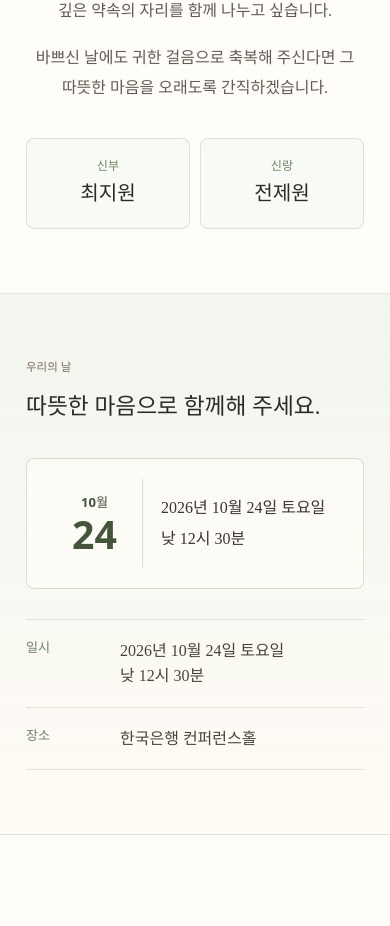
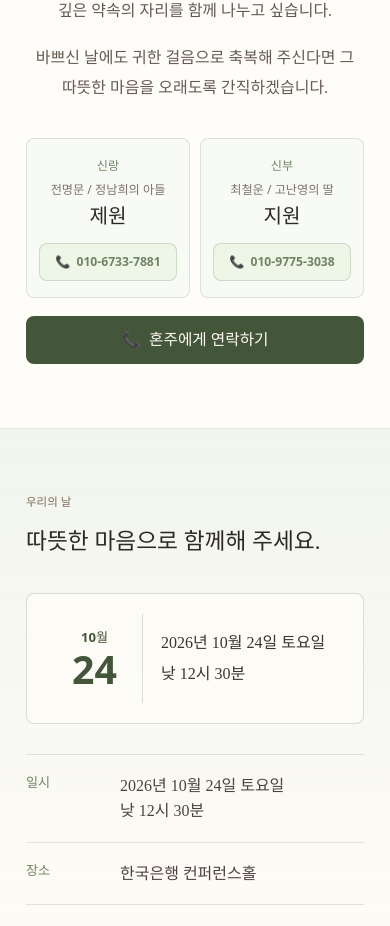
Before and after one commit to jewonj0620/wedding_invitation, a React (Vite) app: page / in a window 390 px wide. Shown: the part 1010-1936 px from the top of the page. Built offline with nearby package versions, Linux system fonts and the light colour scheme.

Commit message:
check point #1 : remove english name, make button for text and phone call

```diff
--- a/src/App.css
+++ b/src/App.css
@@ -170,6 +170,54 @@
   font-family: var(--sans);
   font-size: 0.76rem;
   color: #7c7067;
+  line-height: 1.4;
+  word-break: keep-all;
+}
+
+.person__phone {
+  display: inline-flex;
+  justify-content: center;
+  align-items: center;
+  gap: 6px;
+  width: 100%;
+  min-height: 38px;
+  margin-top: 8px;
+  padding: 8px 10px;
+  color: #354a2f;
+  font-family: var(--sans);
+  font-size: 0.82rem;
+  font-weight: 800;
+  text-decoration: none;
+  background: #eef6e8;
+  border: 1px solid rgba(106, 124, 92, 0.24);
+  border-radius: 8px;
+}
+
+.host-contact-trigger {
+  display: inline-flex;
+  justify-content: center;
+  align-items: center;
+  gap: 8px;
+  width: 100%;
+  min-height: 48px;
+  margin-top: 18px;
+  padding: 12px 18px;
+  color: #fffaf3;
+  font-family: var(--sans);
+  font-size: 0.98rem;
+  font-weight: 800;
+  background: #43563a;
+  border: 0;
+  border-radius: 8px;
+  cursor: pointer;
+}
+
+.person__phone:focus-visible,
+.host-contact-trigger:focus-visible,
+.contact-page__close:focus-visible,
+.host-actions a:focus-visible {
+  outline: 2px solid #2f4f2a;
+  outline-offset: 3px;
 }
 
 .details {
@@ -287,6 +335,148 @@
   font-weight: 600;
 }
 
+.contact-page {
+  position: fixed;
+  inset: 0;
+  z-index: 20;
+  width: min(100%, 480px);
+  min-height: 100svh;
+  margin: 0 auto;
+  padding: 24px 20px 40px;
+  overflow-y: auto;
+  color: #2f2925;
+  background:
+    linear-gradient(180deg, rgba(255, 253, 250, 0.98), rgba(248, 250, 244, 0.98)),
+    #fffdfa;
+  box-shadow: 0 0 0 9999px rgba(36, 30, 26, 0.32);
+}
+
+.contact-page__bar {
+  display: flex;
+  align-items: center;
+  justify-content: space-between;
+  gap: 12px;
+}
+
+.contact-page__bar p {
+  margin: 0;
+  color: #7f6b58;
+  font-family: var(--sans);
+  font-size: 0.72rem;
+  font-weight: 800;
+  text-transform: uppercase;
+}
+
+.contact-page__close {
+  min-height: 38px;
+  padding: 8px 14px;
+  color: #443831;
+  font-family: var(--sans);
+  font-size: 0.86rem;
+  font-weight: 800;
+  background: #f2eadf;
+  border: 1px solid rgba(80, 68, 54, 0.16);
+  border-radius: 8px;
+  cursor: pointer;
+}
+
+.contact-page__header {
+  padding: 34px 0 26px;
+  text-align: center;
+}
+
+.contact-page__header h2 {
+  margin: 0;
+  font-size: 1.58rem;
+  line-height: 1.35;
+  font-weight: 600;
+  letter-spacing: 0;
+}
+
+.host-columns {
+  display: grid;
+  grid-template-columns: 1fr 1fr;
+  gap: 12px;
+}
+
+.host-column {
+  --side-color: #dce8f4;
+  --side-text: #5c7894;
+  --action-bg: #edf5fb;
+  --action-border: #bdd6ec;
+
+  display: grid;
+  align-content: start;
+  gap: 18px;
+  min-width: 0;
+  padding: 20px 12px 18px;
+  background: #fffdfa;
+  border: 1px solid rgba(80, 68, 54, 0.12);
+  border-top: 8px solid var(--side-color);
+  border-radius: 8px;
+}
+
+.host-column--groom {
+  --side-color: #cfe2f4;
+  --side-text: #52789b;
+  --action-bg: #edf5fb;
+  --action-border: #bdd6ec;
+}
+
+.host-column--bride {
+  --side-color: #f6ced8;
+  --side-text: #b86f83;
+  --action-bg: #fff0f3;
+  --action-border: #edbdc9;
+}
+
+.host-column h3 {
+  margin: 0;
+  color: var(--side-text);
+  font-family: var(--sans);
+  font-size: 1.06rem;
+  font-weight: 900;
+  text-align: center;
+}
+
+.host-person {
+  display: grid;
+  gap: 10px;
+  min-width: 0;
+  text-align: center;
+}
+
+.host-person strong {
+  color: #171311;
+  font-size: 0.98rem;
+  line-height: 1.4;
+  font-weight: 600;
+  word-break: keep-all;
+}
+
+.host-actions {
+  display: grid;
+  grid-template-columns: 1fr 1fr;
+  gap: 7px;
+}
+
+.host-actions a {
+  display: inline-flex;
+  justify-content: center;
+  align-items: center;
+  gap: 4px;
+  min-height: 38px;
+  padding: 8px 6px;
+  color: var(--side-text);
+  font-family: var(--sans);
+  font-size: 0.82rem;
+  font-weight: 900;
+  text-decoration: none;
+  background: var(--action-bg);
+  border: 1px solid var(--action-border);
+  border-radius: 8px;
+}
+
 @media (max-width: 380px) {
   .cover {
     padding-inline: 18px;
@@ -311,4 +501,20 @@
     grid-template-columns: 64px 1fr;
     gap: 14px;
   }
+
+  .host-columns {
+    gap: 8px;
+  }
+
+  .host-column {
+    padding-inline: 9px;
+  }
+
+  .host-actions {
+    gap: 5px;
+  }
+
+  .host-actions a {
+    font-size: 0.78rem;
+  }
 }
--- a/src/App.jsx
+++ b/src/App.jsx
@@ -1,3 +1,4 @@
+import { useState } from 'react'
 import heroImage from './assets/wedding-hero.png'
 import './App.css'
 
@@ -18,7 +19,69 @@ const ceremony = {
   venue: '한국은행 컨퍼런스홀',
 }
 
+const coupleContacts = [
+  {
+    side: 'groom',
+    label: '신랑',
+    relation: '전명문 / 정남희의 아들',
+    name: '제원',
+    phone: '01067337881',
+  },
+  {
+    side: 'bride',
+    label: '신부',
+    relation: '최철운 / 고난영의 딸',
+    name: '지원',
+    phone: '01097753038',
+  },
+]
+
+const hostContacts = [
+  {
+    side: 'groom',
+    label: '신랑',
+    parents: [
+      {
+        role: '아버지',
+        name: '전명문',
+        phone: '01092177881',
+        message: '01092177881',
+      },
+      {
+        role: '어머니',
+        name: '정남희',
+        phone: '01092187881',
+        message: '01092177881',
+      },
+    ],
+  },
+  {
+    side: 'bride',
+    label: '신부',
+    parents: [
+      {
+        role: '아버지',
+        name: '최철운',
+        phone: '01025865678',
+        message: '01025865678',
+      },
+      {
+        role: '어머니',
+        name: '고난영',
+        phone: '01073453038',
+        message: '01073543038',
+      },
+    ],
+  },
+]
+
+function formatPhone(phone) {
+  return phone.replace(/(\d{3})(\d{4})(\d{4})/, '$1-$2-$3')
+}
+
 function App() {
+  const [isHostContactOpen, setIsHostContactOpen] = useState(false)
+
   return (
     <main className="invitation" aria-labelledby="invitation-title">
       <section className="cover" aria-label="결혼식 초대장 표지">
@@ -39,9 +102,7 @@ function App() {
 
       <section className="intro section">
         <p className="section-kicker">초대합니다</p>
-        <h2>
-          저희 두 사람이 부부로 첫걸음을 내딛습니다.
-        </h2>
+        <h2>저희 두 사람이 부부로 첫걸음을 내딛습니다.</h2>
         <div className="letter">
           <p>
             늘 곁에서 아껴 주신 고마운 분들을 모시고, 작지만 깊은 약속의
@@ -53,17 +114,30 @@ function App() {
           </p>
         </div>
         <div className="people" aria-label="신랑 신부">
-          <div className="person">
-            <span>{couple.bride.label}</span>
-            <strong>{couple.bride.name}</strong>
-            <small>{couple.bride.englishName}</small>
-          </div>
-          <div className="person">
-            <span>{couple.groom.label}</span>
-            <strong>{couple.groom.name}</strong>
-            <small>{couple.groom.englishName}</small>
-          </div>
+          {coupleContacts.map((person) => (
+            <div className={`person person--${person.side}`} key={person.label}>
+              <span>{person.label}</span>
+              <small>{person.relation}</small>
+              <strong>{person.name}</strong>
+              <a
+                className="person__phone"
+                href={`tel:${person.phone}`}
+                aria-label={`${person.name}에게 전화하기`}
+              >
+                <span aria-hidden="true">📞</span>
+                <span>{formatPhone(person.phone)}</span>
+              </a>
+            </div>
+          ))}
         </div>
+        <button
+          className="host-contact-trigger"
+          type="button"
+          onClick={() => setIsHostContactOpen(true)}
+        >
+          <span aria-hidden="true">📞</span>
+          혼주에게 연락하기
+        </button>
       </section>
 
       <section className="details section" aria-labelledby="details-title">
@@ -114,6 +188,63 @@ function App() {
         </p>
         <strong>지원과 제원 드림</strong>
       </section>
+
+      {isHostContactOpen ? (
+        <section
+          className="contact-page"
+          role="dialog"
+          aria-modal="true"
+          aria-labelledby="host-contact-title"
+        >
+          <div className="contact-page__bar">
+            <p>Contact</p>
+            <button
+              className="contact-page__close"
+              type="button"
+              onClick={() => setIsHostContactOpen(false)}
+            >
+              닫기
+            </button>
+          </div>
+          <header className="contact-page__header">
+            <h2 id="host-contact-title">혼주에게 연락하기</h2>
+          </header>
+
+          <div className="host-columns">
+            {hostContacts.map((group) => (
+              <article
+                className={`host-column host-column--${group.side}`}
+                key={group.label}
+              >
+                <h3>{group.label}</h3>
+                {group.parents.map((parent) => (
+                  <div className="host-person" key={`${group.side}-${parent.role}`}>
+                    <strong>
+                      {parent.role} {parent.name}
+                    </strong>
+                    <div className="host-actions">
+                      <a
+                        href={`tel:${parent.phone}`}
+                        aria-label={`${parent.role} ${parent.name}에게 전화하기`}
+                      >
+                        <span aria-hidden="true">📞</span>
+                        전화
+                      </a>
+                      <a
+                        href={`sms:${parent.message}`}
+                        aria-label={`${parent.role} ${parent.name}에게 문자 보내기`}
+                      >
+                        <span aria-hidden="true">💬</span>
+                        문자
+                      </a>
+                    </div>
+                  </div>
+                ))}
+              </article>
+            ))}
+          </div>
+        </section>
+      ) : null}
     </main>
   )
 }
```
